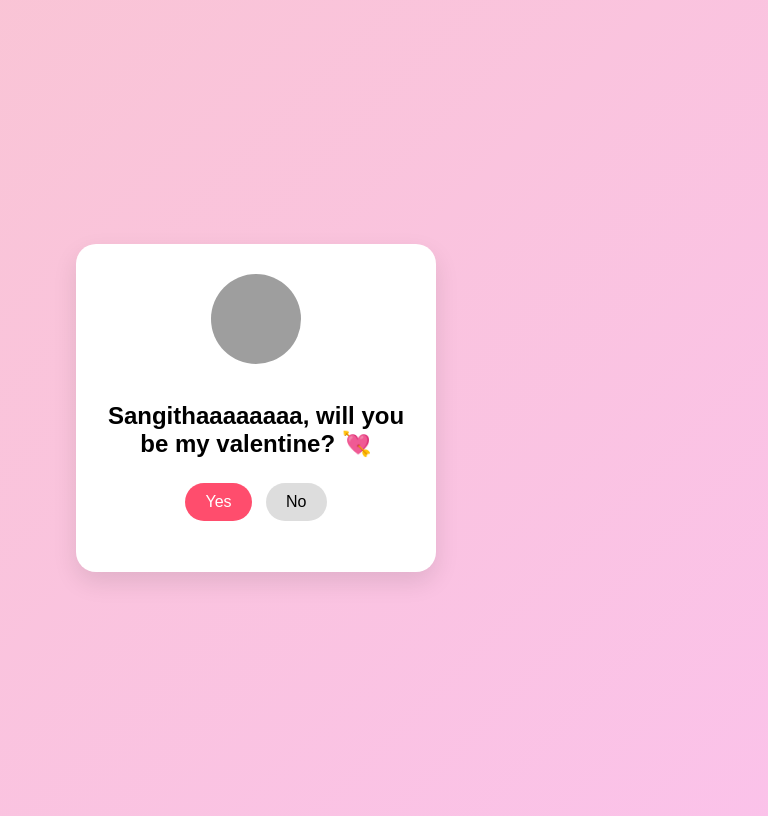
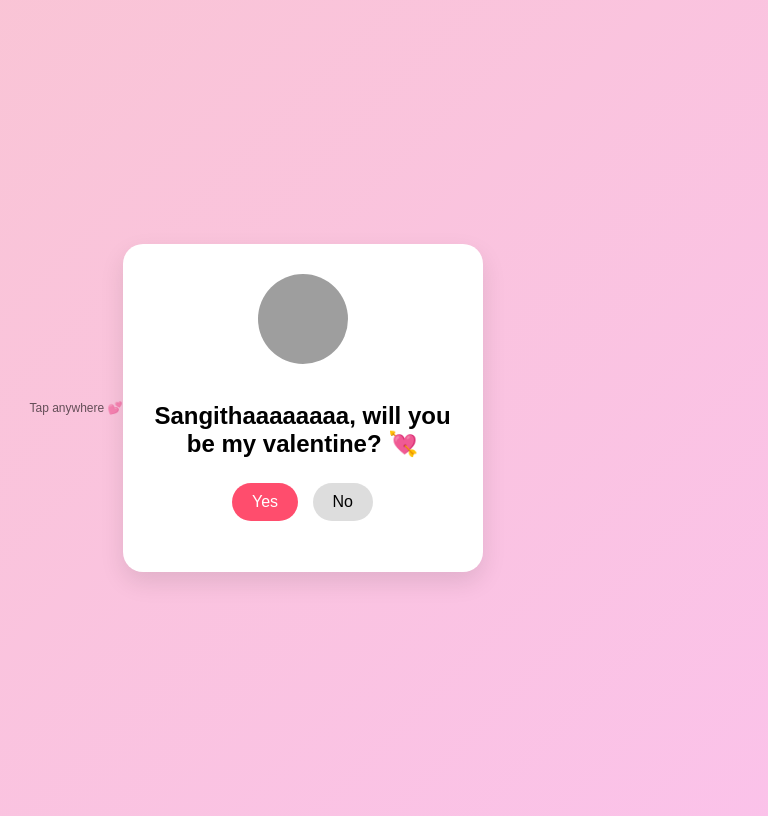
Before and after one commit to pindariarun77-ai/Valentine-app, a plain HTML site: page index.html in a window 1280 px wide. Shown: the whole page, without its empty margins (384-1152 px from the left). Drawn offline with Linux system fonts and the light colour scheme; grey boxes are pictures that could not be loaded.

Commit message:
Update index.html

```diff
--- a/index.html
+++ b/index.html
@@ -56,6 +56,10 @@
   <source src="music.mp3" type="audio/mpeg">
    </audio>
 
+  <p style="font-size:12px;opacity:0.6">
+  Tap anywhere 💕
+</p>
+
   <div class="card">
     <img src="me.png" alt="cute" style="
   width:90px;
```
